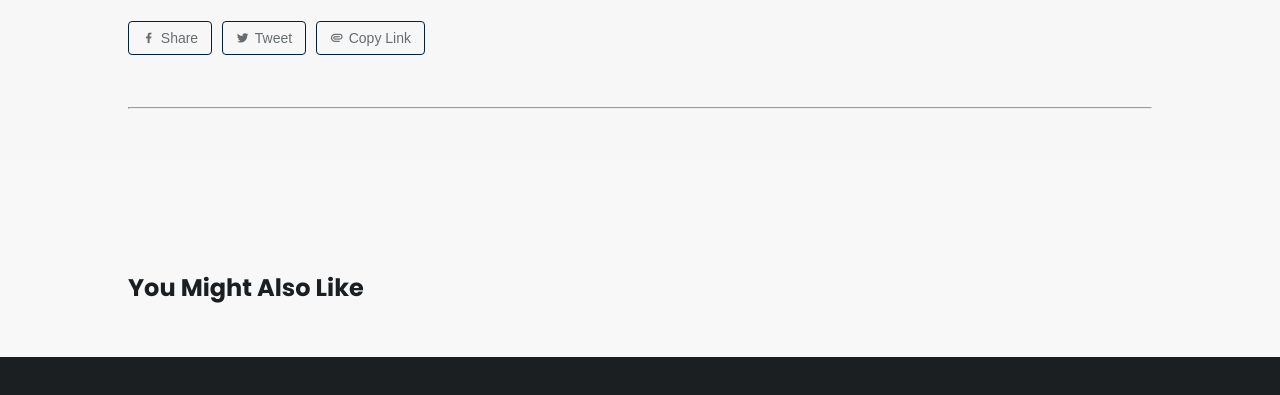
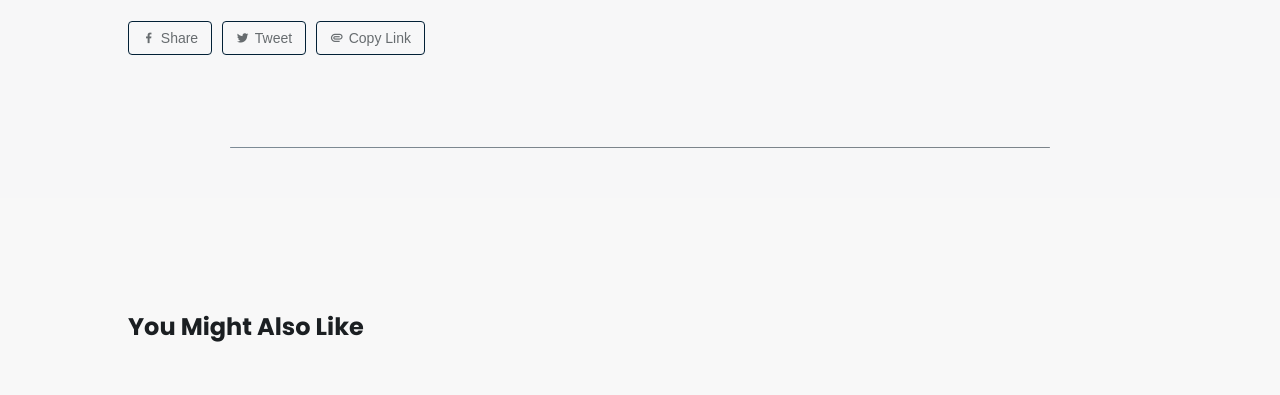
Before and after one commit to ankiyondesigns/coffee-house-backend, a Django app: page /blog/ in a window 1280 px wide. Shown: the part 199-594 px from the top of the page. Run offline with Django 5.2, Linux system fonts and the light colour scheme; some libraries are stand-ins or nearby versions.

Commit message:
feat: add styling to hr

```diff
--- a/static/css/styles.css
+++ b/static/css/styles.css
@@ -807,6 +807,20 @@ button {
 }
 
 
+.styled-hr {
+  border: none;
+  height: 1px; /* Thickness of the line */
+  background: linear-gradient(160deg, #022036 -4%, #01121e 46%); /* Gradient effect */
+  margin: 40px 0; /* Space above and below the line */
+  width: 80%; /* Width of the line */
+  margin-left: auto;
+  margin-right: auto; /* Center the line */
+  border-radius: 5px; /* Smooth edges */
+  opacity: 0.5;
+}
+
+
+
 
 .blog-text h2 {
   font-size: var(--font-lg);
```
